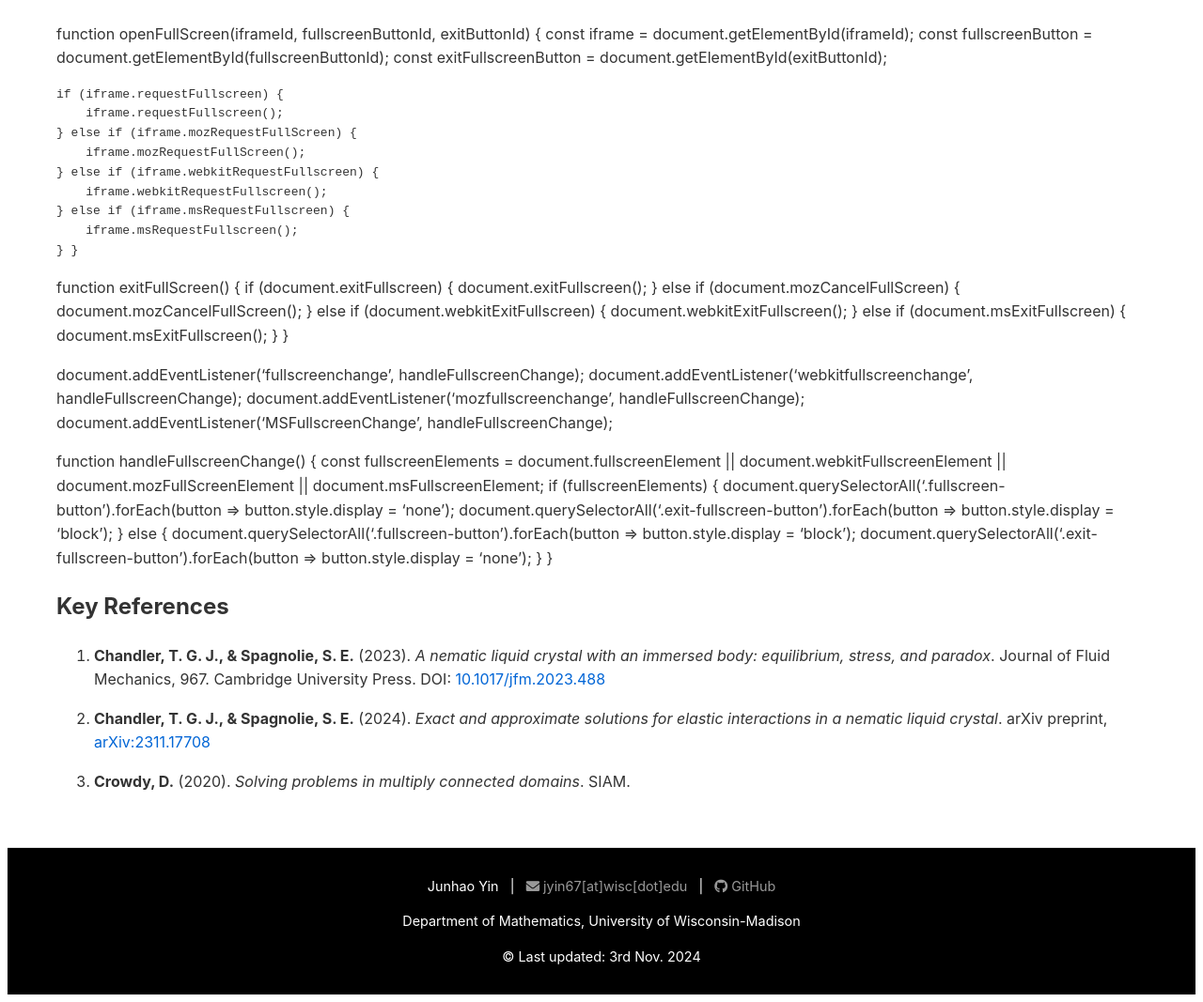
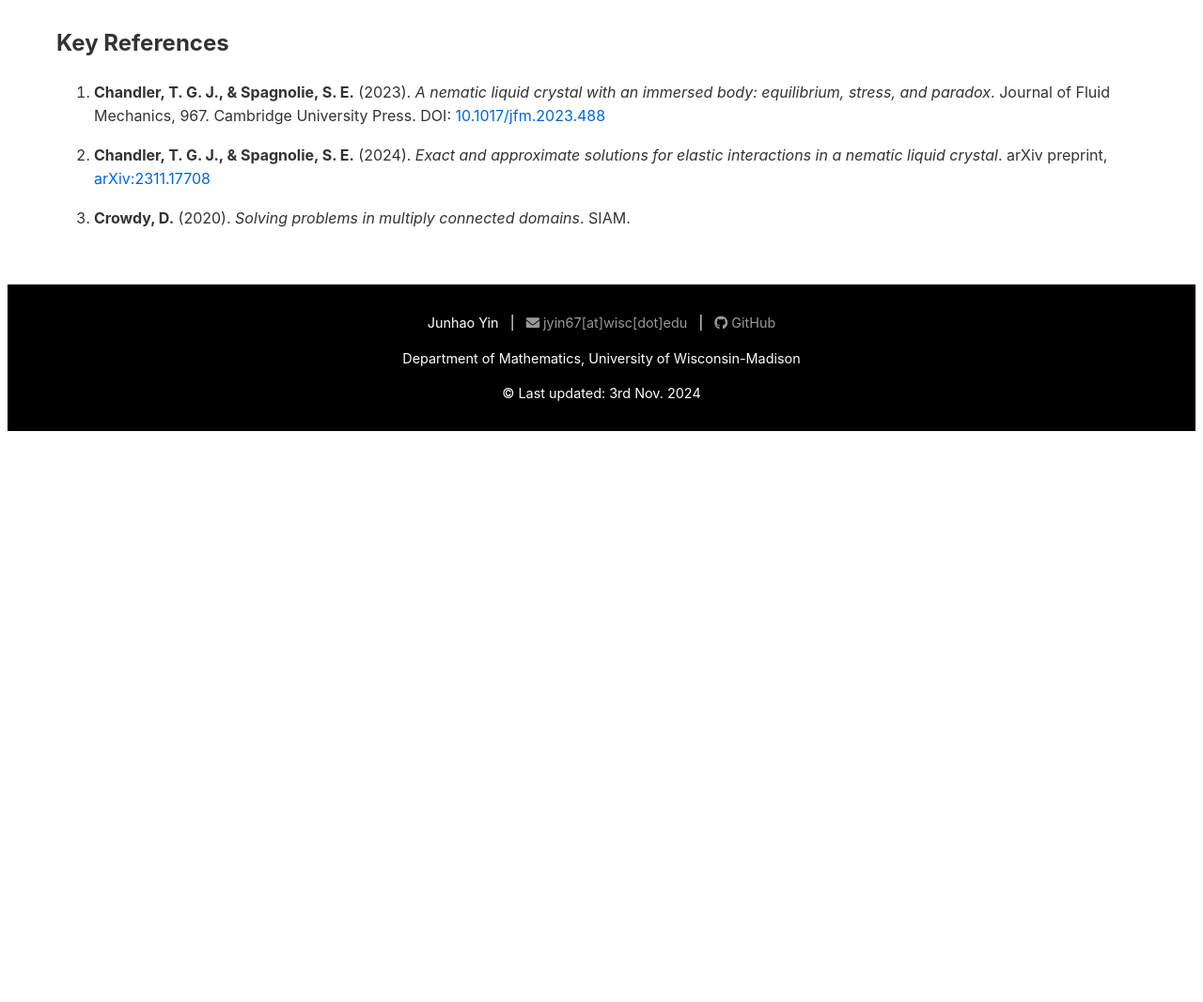
Before and after one commit to Yoon-1023/Yoon-1023.github.io, a Jekyll site: the page built from research.md, in a window 1280 px wide and 1400 px high, scrolled down 1992 px. Shown: the part 333-1400 px from the top of the window at 94% size. Built offline with Jekyll 4.4.1, drawn with Linux system fonts in a browser that asks for light colours; after the commit the page ends 2792 px from its top, so only the background shows below that.

Commit message:
Update research.md

```diff
--- a/research.md
+++ b/research.md
@@ -52,49 +52,7 @@ Based on the general approach presented in [*A nematic liquid crystal with an im
     </button>
 </div>
 
-function openFullScreen(iframeId, fullscreenButtonId, exitButtonId) {
-    const iframe = document.getElementById(iframeId);
-    const fullscreenButton = document.getElementById(fullscreenButtonId);
-    const exitFullscreenButton = document.getElementById(exitButtonId);
-
-    if (iframe.requestFullscreen) {
-        iframe.requestFullscreen();
-    } else if (iframe.mozRequestFullScreen) {
-        iframe.mozRequestFullScreen();
-    } else if (iframe.webkitRequestFullscreen) {
-        iframe.webkitRequestFullscreen();
-    } else if (iframe.msRequestFullscreen) {
-        iframe.msRequestFullscreen();
-    }
-}
-
-function exitFullScreen() {
-    if (document.exitFullscreen) {
-        document.exitFullscreen();
-    } else if (document.mozCancelFullScreen) {
-        document.mozCancelFullScreen();
-    } else if (document.webkitExitFullscreen) {
-        document.webkitExitFullscreen();
-    } else if (document.msExitFullscreen) {
-        document.msExitFullscreen();
-    }
-}
-
-document.addEventListener('fullscreenchange', handleFullscreenChange);
-document.addEventListener('webkitfullscreenchange', handleFullscreenChange);
-document.addEventListener('mozfullscreenchange', handleFullscreenChange);
-document.addEventListener('MSFullscreenChange', handleFullscreenChange);
-
-function handleFullscreenChange() {
-    const fullscreenElements = document.fullscreenElement || document.webkitFullscreenElement || document.mozFullScreenElement || document.msFullscreenElement;
-    if (fullscreenElements) {
-        document.querySelectorAll('.fullscreen-button').forEach(button => button.style.display = 'none');
-        document.querySelectorAll('.exit-fullscreen-button').forEach(button => button.style.display = 'block');
-    } else {
-        document.querySelectorAll('.fullscreen-button').forEach(button => button.style.display = 'block');
-        document.querySelectorAll('.exit-fullscreen-button').forEach(button => button.style.display = 'none');
-    }
-}
+<script src="/assets/js/pdf-fullscreen.js"></script>
 
 ## Key References
 
```
